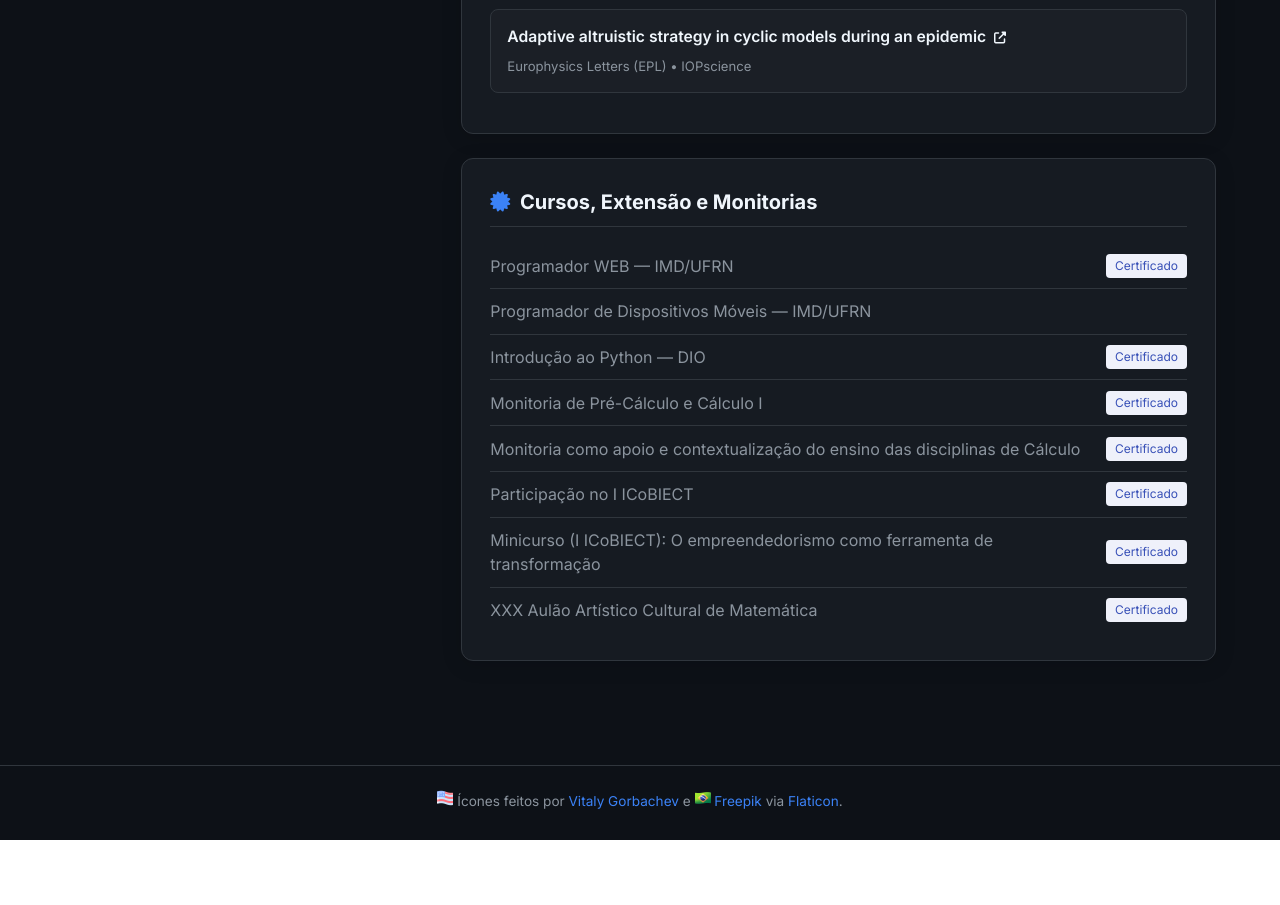
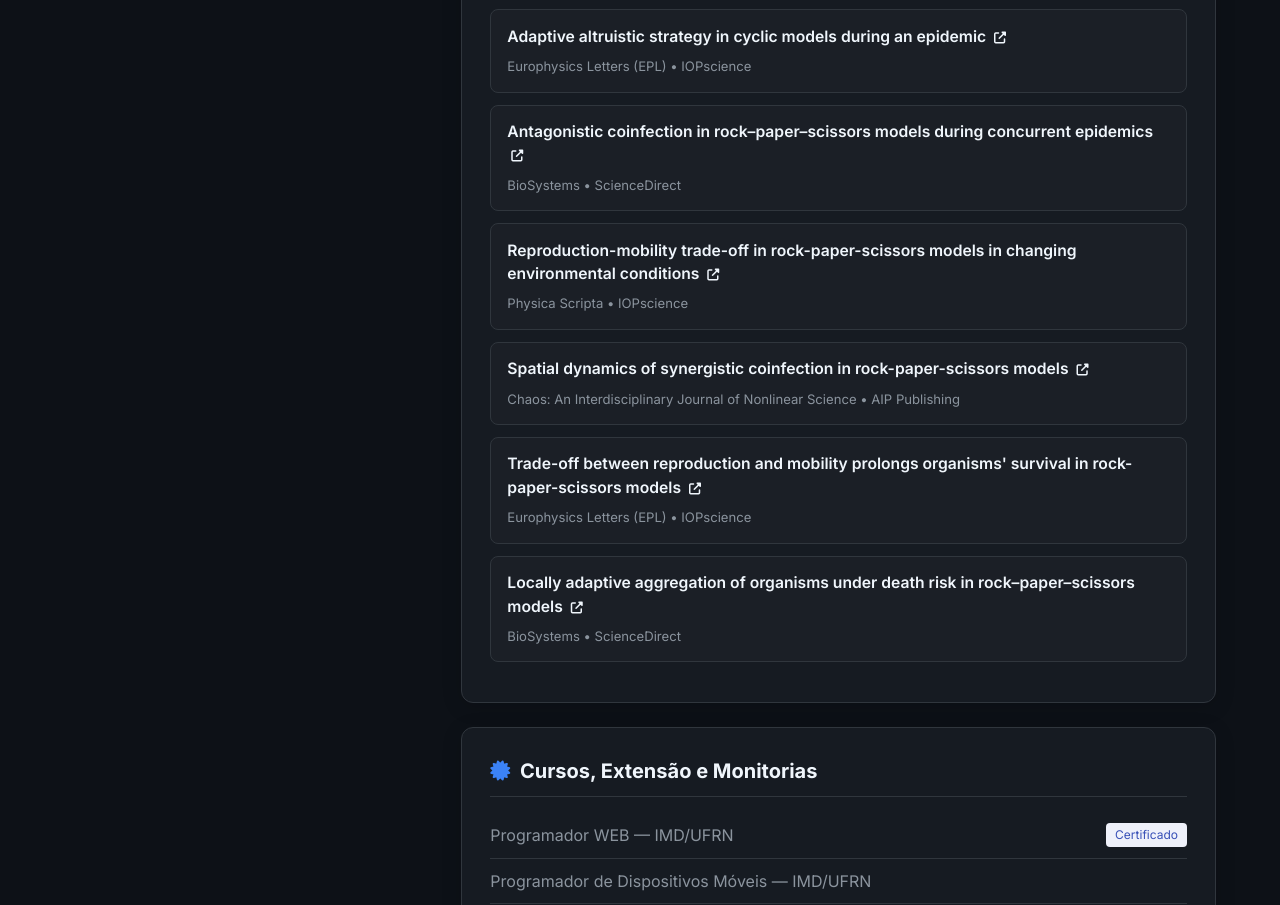
Before and after one commit to enzorangel/enzorangel.github.io, a plain HTML site: page index.html in a window 1280 px wide. Shown: the part 1304-2209 px from the top of the page. Before the commit the page ends 2144 px from the top, so only its background shows below. Drawn offline with nearby package versions, Linux system fonts and the light colour scheme.

Commit message:
Add Articles

```diff
--- a/index.html
+++ b/index.html
@@ -198,6 +198,32 @@
                             <span class="article-title">Adaptive altruistic strategy in cyclic models during an epidemic <i class="fas fa-external-link-alt is-size-7 ml-1"></i></span>
                             <span class="article-meta">Europhysics Letters (EPL) &bull; IOPscience</span>
                         </a>
+
+                        <a class="article-item" href="https://www.sciencedirect.com/science/article/pii/S0303264725002266" target="_blank" rel="noopener">
+                            <span class="article-title">Antagonistic coinfection in rock–paper–scissors models during concurrent epidemics <i class="fas fa-external-link-alt is-size-7 ml-1"></i></span>
+                            <span class="article-meta">BioSystems &bull; ScienceDirect</span>
+                        </a>
+
+                        <a class="article-item" href="https://iopscience.iop.org/article/10.1088/1402-4896/ad3177/meta" target="_blank" rel="noopener">
+                            <span class="article-title">Reproduction-mobility trade-off in rock-paper-scissors models in changing environmental conditions <i class="fas fa-external-link-alt is-size-7 ml-1"></i></span>
+                            <span class="article-meta">Physica Scripta &bull; IOPscience</span>
+                        </a>
+
+                        <a class="article-item" href="https://pubs.aip.org/aip/cha/article-abstract/33/9/093115/2910876/Spatial-dynamics-of-synergistic-coinfection-in?redirectedFrom=fulltext" target="_blank" rel="noopener">
+                            <span class="article-title">Spatial dynamics of synergistic coinfection in rock-paper-scissors models <i class="fas fa-external-link-alt is-size-7 ml-1"></i></span>
+                            <span class="article-meta">Chaos: An Interdisciplinary Journal of Nonlinear Science &bull; AIP Publishing</span>
+                        </a>
+
+                        <a class="article-item" href="https://iopscience.iop.org/article/10.1209/0295-5075/acd418/meta" target="_blank" rel="noopener">
+                            <span class="article-title">Trade-off between reproduction and mobility prolongs organisms' survival in rock-paper-scissors models <i class="fas fa-external-link-alt is-size-7 ml-1"></i></span>
+                            <span class="article-meta">Europhysics Letters (EPL) &bull; IOPscience</span>
+                        </a>
+
+                        <a class="article-item" href="https://www.sciencedirect.com/science/article/abs/pii/S030326472300076X" target="_blank" rel="noopener">
+                            <span class="article-title">Locally adaptive aggregation of organisms under death risk in rock–paper–scissors models <i class="fas fa-external-link-alt is-size-7 ml-1"></i></span>
+                            <span class="article-meta">BioSystems &bull; ScienceDirect</span>
+                        </a>
+
                     </section>
 
                     <!-- Cursos, Extensão e Monitorias -->
```
